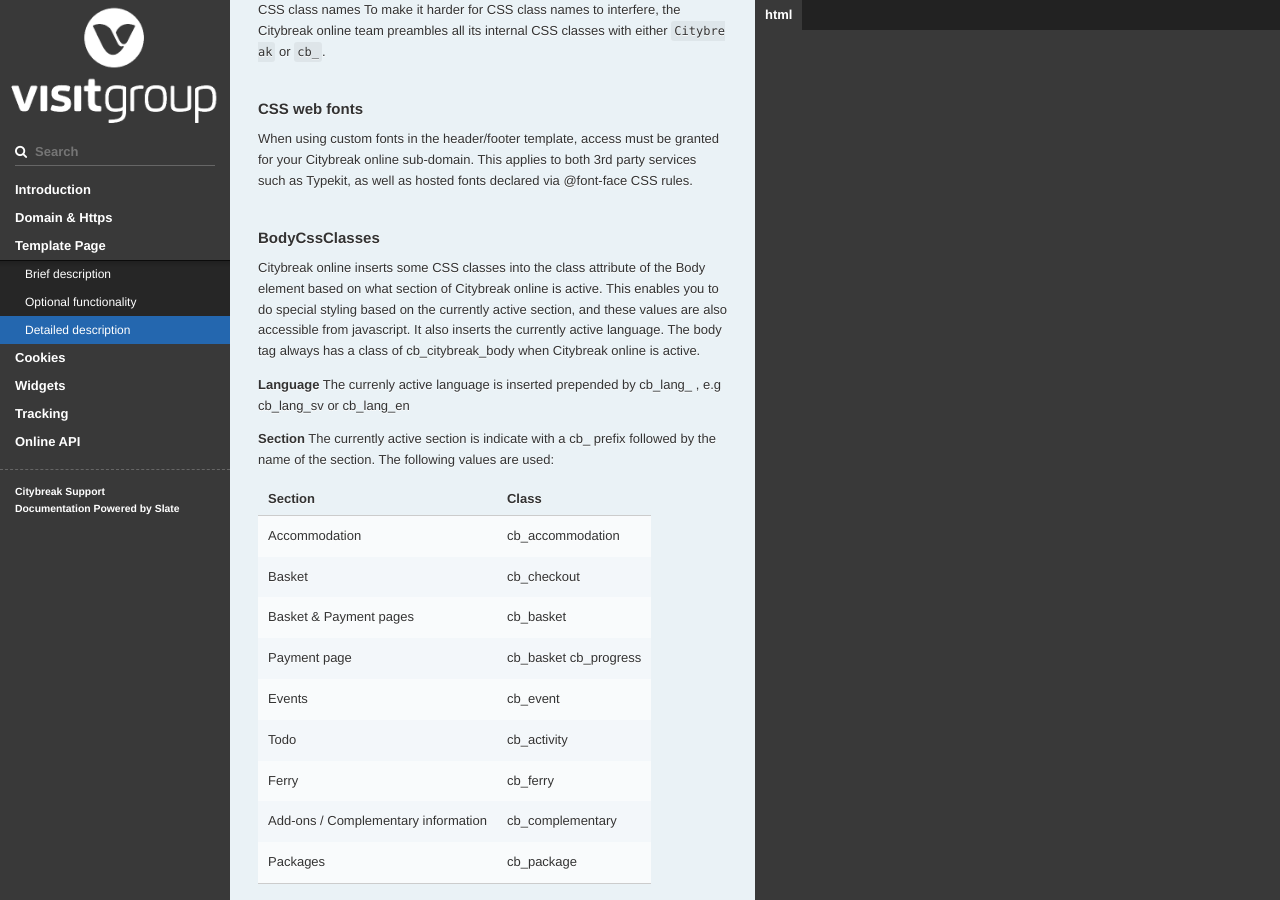
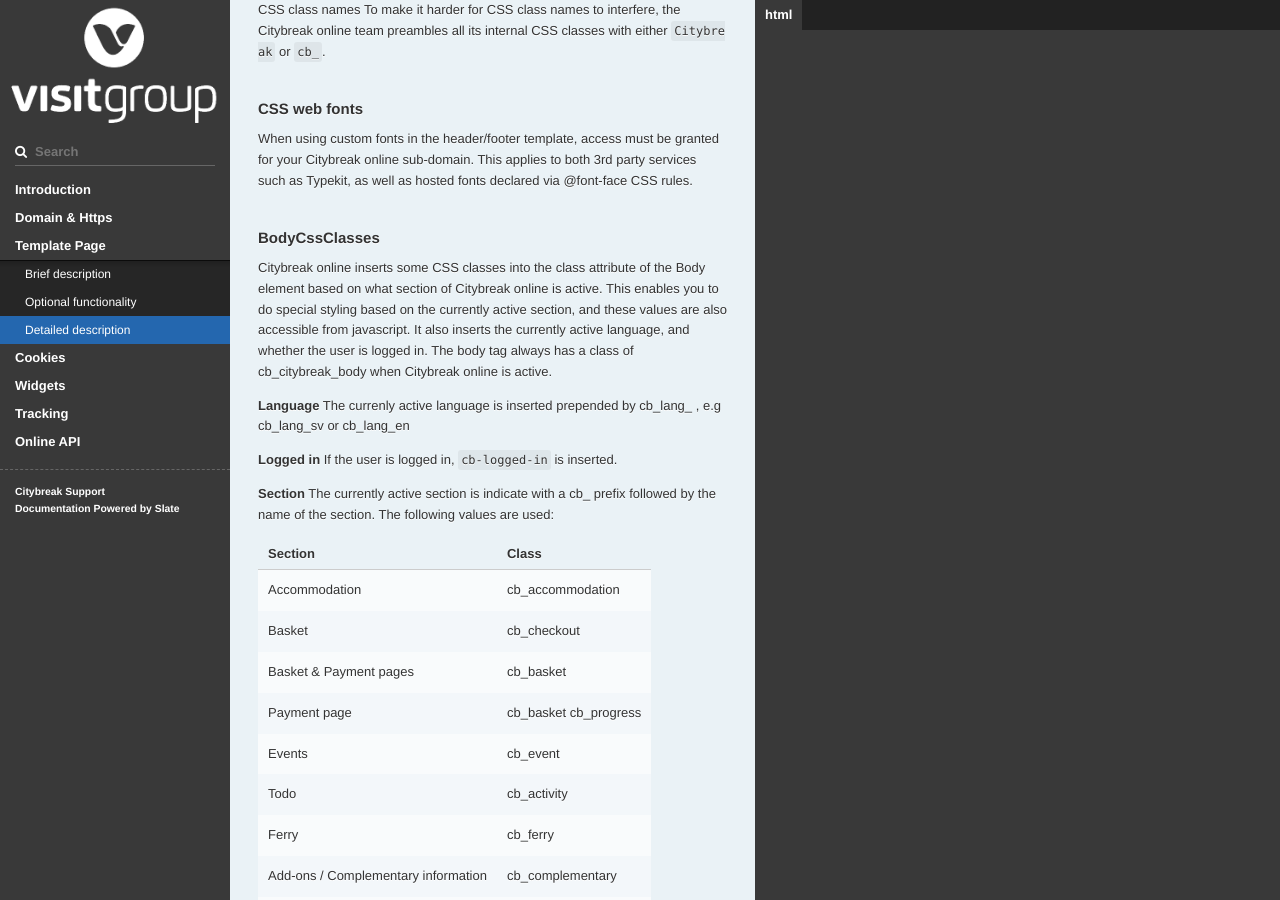
Before and after one commit to visit/citybreak-online-doc, a Jekyll site: the page built from index.md, in a window 1280 px wide and 900 px high, scrolled down 6503 px. Built offline with Jekyll 4.4.1, drawn with Linux system fonts in a browser that asks for light colours; our own code applies the rules of GitHub Pages for plain Markdown files.

Commit message:
Added cb-logged-in body css class.

```diff
--- a/_includes/template.md
+++ b/_includes/template.md
@@ -194,10 +194,13 @@ To make it harder for CSS class names to interfere, the Citybreak online team pr
 When using custom fonts in the header/footer template, access must be granted for your Citybreak online sub-domain. This applies to both 3rd party services such as Typekit, as well as hosted fonts declared via @font-face CSS rules.
 
 ### BodyCssClasses
-Citybreak online inserts some CSS classes into the class attribute of the Body element based on what section of Citybreak online is active. This enables you to do special styling based on the currently active section, and these values are also accessible from javascript. It also inserts the currently active language. The body tag always has a class of cb_citybreak_body when Citybreak online is active.
+Citybreak online inserts some CSS classes into the class attribute of the Body element based on what section of Citybreak online is active. This enables you to do special styling based on the currently active section, and these values are also accessible from javascript. It also inserts the currently active language, and whether the user is logged in. The body tag always has a class of cb_citybreak_body when Citybreak online is active.
 
 **Language**
 The currenly active language is inserted prepended by cb_lang_ , e.g cb_lang_sv or cb_lang_en
+
+**Logged in**
+If the user is logged in, `cb-logged-in` is inserted.
 
 **Section**
 The currently active section is indicate with a cb_ prefix followed by the name of the section. The following values are used:
```
